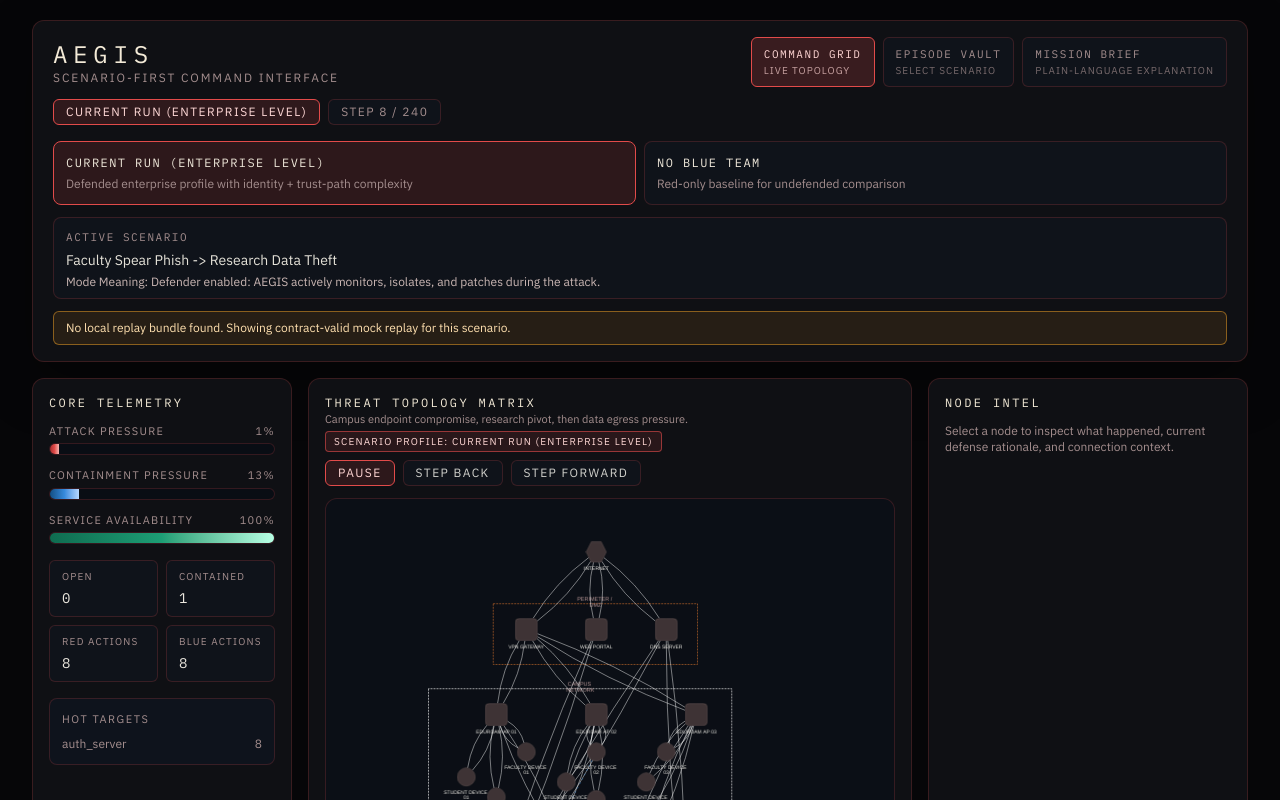
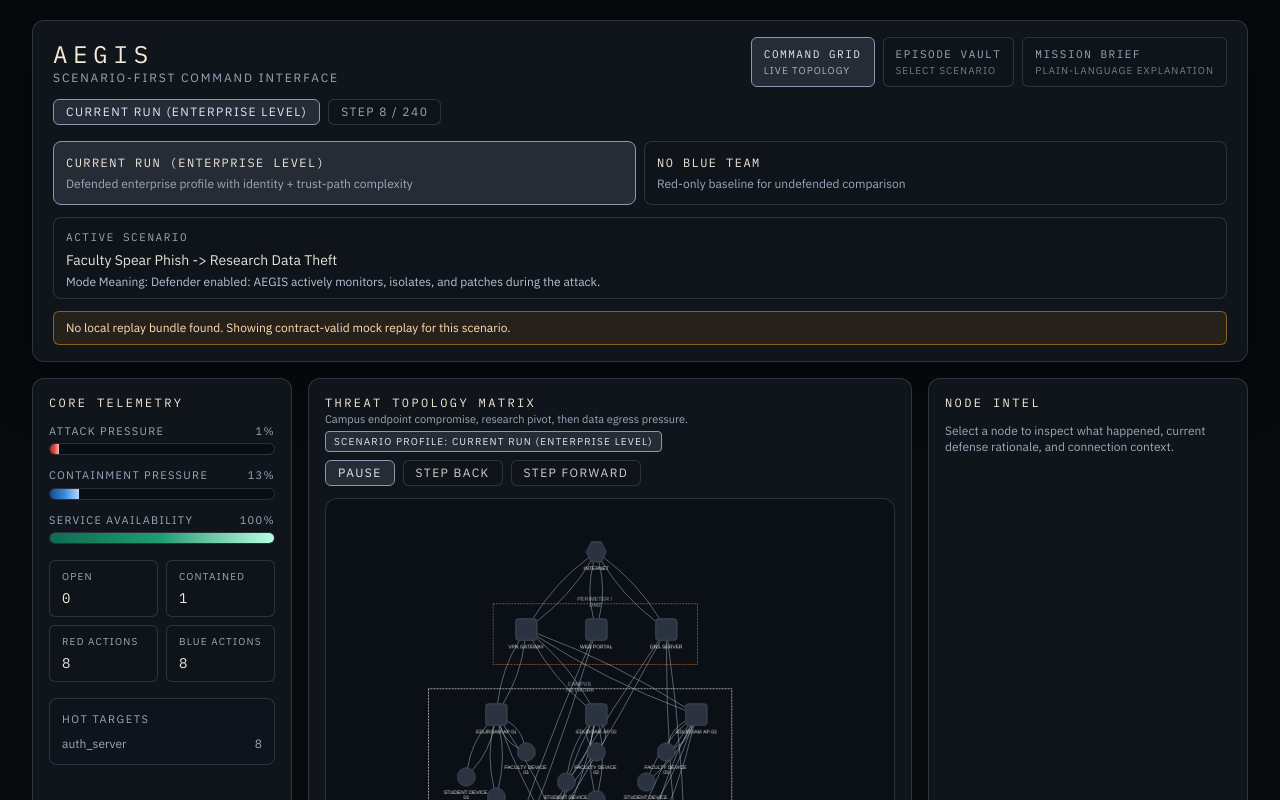
Before and after one commit to v1dit/aegis-demo-checkpoints, a Next.js app in the folder frontend/: page / in a window 1280 px wide. Shown: the top 800 px of the page. Built offline with nearby package versions, Linux system fonts and the light colour scheme.

Commit message:
style(frontend): shift chrome to graphite/steel and emphasize selected edge paths

```diff
--- a/frontend/src/app/globals.css
+++ b/frontend/src/app/globals.css
@@ -1,8 +1,8 @@
 @import "tailwindcss";
 
 :root {
-  --neutral: #403436;
-  --neutral-dim: #1a1416;
+  --neutral: #343840;
+  --neutral-dim: #171a1f;
   --green-monitor: #1d9e75;
   --amber-probe: #ef9f27;
   --red-compromise: #e24b4a;
@@ -10,11 +10,13 @@
   --red-glow: rgba(163, 45, 45, 0.5);
   --blue-defend: #378add;
   --blue-ring: #85b7eb;
-  --surface-primary: #060608;
-  --surface-card: #0f1014;
-  --border: rgba(226, 75, 74, 0.2);
+  --surface-primary: #07090d;
+  --surface-card: #10141b;
+  --border: rgba(144, 159, 184, 0.24);
   --text-primary: #efe8df;
-  --text-secondary: #a48e8e;
+  --text-secondary: #9ca8bb;
+  --steel-accent: #889ab2;
+  --steel-soft: rgba(136, 154, 178, 0.18);
 }
 
 @theme inline {
@@ -36,10 +38,10 @@ body {
 body {
   margin: 0;
   background:
-    radial-gradient(circle at 0% 0%, rgba(226, 75, 74, 0.18), transparent 34%),
-    radial-gradient(circle at 100% 10%, rgba(163, 45, 45, 0.2), transparent 38%),
-    radial-gradient(circle at 50% 120%, rgba(80, 24, 25, 0.28), transparent 54%),
-    linear-gradient(145deg, #050506 0%, #0a0a0d 46%, #120d10 100%);
+    radial-gradient(circle at 0% 0%, rgba(121, 140, 168, 0.16), transparent 34%),
+    radial-gradient(circle at 100% 10%, rgba(73, 88, 108, 0.2), transparent 38%),
+    radial-gradient(circle at 50% 120%, rgba(32, 38, 48, 0.35), transparent 54%),
+    linear-gradient(145deg, #07090d 0%, #0c1118 46%, #101722 100%);
   color: var(--text-primary);
   font-family: var(--font-body), sans-serif;
 }
@@ -64,8 +66,8 @@ input[type="range"]::-moz-range-thumb {
 @media (max-width: 1280px) {
   body {
     background:
-      radial-gradient(circle at 10% 0%, rgba(226, 75, 74, 0.14), transparent 36%),
-      radial-gradient(circle at 90% 0%, rgba(163, 45, 45, 0.16), transparent 34%),
-      linear-gradient(145deg, #050506 0%, #100d10 100%);
+      radial-gradient(circle at 10% 0%, rgba(121, 140, 168, 0.14), transparent 36%),
+      radial-gradient(circle at 90% 0%, rgba(73, 88, 108, 0.16), transparent 34%),
+      linear-gradient(145deg, #07090d 0%, #101722 100%);
   }
 }
--- a/frontend/src/app/page.tsx
+++ b/frontend/src/app/page.tsx
@@ -333,7 +333,7 @@ export default function Home() {
                   onClick={() => setTab(item.id)}
                   className={`rounded-md border px-3 py-2 text-left transition ${
                     tab === item.id
-                      ? "border-[#E24B4A] bg-[#E24B4A]/20 text-[#ffd6d4]"
+                      ? "border-[var(--steel-accent)] bg-[var(--steel-soft)] text-[#dde7f8]"
                       : "border-[var(--border)] bg-[#0f131a] text-[var(--text-secondary)]"
                   }`}
                 >
@@ -344,7 +344,7 @@ export default function Home() {
             </div>
 
             <div className="flex flex-wrap items-center gap-2 text-xs uppercase tracking-[0.12em]">
-              <span className="rounded-md border border-[#E24B4A] bg-[#E24B4A]/15 px-3 py-1 text-[#ffd9d7]">
+              <span className="rounded-md border border-[var(--steel-accent)] bg-[var(--steel-soft)] px-3 py-1 text-[#dde7f8]">
                 {statusLabel}
               </span>
               <span className="rounded-md border border-[var(--border)] bg-[#0f131a] px-3 py-1 text-[var(--text-secondary)]">
@@ -361,7 +361,7 @@ export default function Home() {
                 onClick={() => changeProfileMode(mode.id)}
                 className={`rounded-lg border px-3 py-3 text-left transition ${
                   selectedScenarioRun.profile_mode === mode.id
-                    ? "border-[#E24B4A] bg-[#E24B4A]/14"
+                    ? "border-[var(--steel-accent)] bg-[var(--steel-soft)]"
                     : "border-[var(--border)] bg-[#0f131a]"
                 }`}
               >
@@ -378,7 +378,7 @@ export default function Home() {
               Active Scenario
             </span>
             <div className="mt-1">{scenarioHeadline}</div>
-            <div className="mt-1 text-xs text-[#cbb7b4]">
+            <div className="mt-1 text-xs text-[#b6c2d7]">
               Mode Meaning: {modePlainLanguage(selectedScenarioRun.profile_mode)}
             </div>
           </div>
@@ -444,7 +444,7 @@ export default function Home() {
                       ? `Campaign stage ${campaignStage.stage_index + 1}/${CAMPAIGN_ALL_5.ordered_stages.length}: ${campaignStage.transition_label}`
                       : activeScenario?.expected_flow ?? "Live scenario topology playback"}
                   </p>
-                  <div className="mt-1 inline-flex rounded border border-[#E24B4A]/60 bg-[#E24B4A]/12 px-2 py-0.5 text-[10px] uppercase tracking-[0.12em] text-[#ffd8d5]">
+                  <div className="mt-1 inline-flex rounded border border-[var(--steel-accent)] bg-[var(--steel-soft)] px-2 py-0.5 text-[10px] uppercase tracking-[0.12em] text-[#dbe6f7]">
                     Scenario Profile: {activeModeLabel}
                   </div>
                 </div>
@@ -453,7 +453,7 @@ export default function Home() {
                   <button
                     type="button"
                     onClick={() => setIsPlaying((prev) => !prev)}
-                    className="rounded-md border border-[#E24B4A] bg-[#E24B4A]/14 px-3 py-1 text-xs uppercase tracking-[0.12em] text-[#ffd6d4]"
+                    className="rounded-md border border-[var(--steel-accent)] bg-[var(--steel-soft)] px-3 py-1 text-xs uppercase tracking-[0.12em] text-[#dde7f8]"
                   >
                     {isPlaying ? "Pause" : "Play"}
                   </button>
@@ -505,7 +505,7 @@ export default function Home() {
                       onClick={() => setSpeed(value)}
                       className={`rounded-md border px-2 py-1 text-[11px] uppercase tracking-[0.12em] ${
                         speed === value
-                          ? "border-[#E24B4A] bg-[#E24B4A]/18 text-[#ffd5d3]"
+                          ? "border-[var(--steel-accent)] bg-[var(--steel-soft)] text-[#dde7f8]"
                           : "border-[var(--border)] bg-[#0f131a] text-[var(--text-secondary)]"
                       }`}
                     >
@@ -532,7 +532,7 @@ export default function Home() {
                     <button
                       type="button"
                       onClick={() => setLogFilter(`node:${selectedNode.id}`)}
-                      className="rounded border border-[#E24B4A]/60 bg-[#E24B4A]/18 px-2 py-1 text-[10px] uppercase tracking-[0.12em] text-[#ffd4d2]"
+                      className="rounded border border-[var(--steel-accent)] bg-[var(--steel-soft)] px-2 py-1 text-[10px] uppercase tracking-[0.12em] text-[#dde7f8]"
                     >
                       Filter Log to Node
                     </button>
@@ -598,7 +598,7 @@ export default function Home() {
                   <article
                     key={scenario.id}
                     className={`rounded-lg border p-3 ${
-                      selected ? "border-[#E24B4A] bg-[#E24B4A]/12" : "border-[var(--border)] bg-[#0f131a]"
+                      selected ? "border-[var(--steel-accent)] bg-[var(--steel-soft)]" : "border-[var(--border)] bg-[#0f131a]"
                     }`}
                   >
                     <div className="flex flex-wrap items-start justify-between gap-3">
@@ -607,16 +607,16 @@ export default function Home() {
                         <p className="mt-1 text-xs text-[var(--text-secondary)]">{scenario.description}</p>
                         <div className="mt-2 text-[11px] text-[var(--text-secondary)]">Attack type: {scenario.attack_type}</div>
                         <div className="text-[11px] text-[var(--text-secondary)]">Severity profile: {scenario.severity_profile}</div>
-                        <div className="mt-1 text-[11px] text-[#d8beb8]">Flow: {scenario.expected_flow}</div>
+                        <div className="mt-1 text-[11px] text-[#c4cedd]">Flow: {scenario.expected_flow}</div>
                       </div>
                       <div className="flex items-center gap-2">
-                        <span className="rounded border border-[#A32D2D]/60 bg-[#A32D2D]/18 px-2 py-1 text-[10px] uppercase tracking-[0.12em] text-[#ffd7d4]">
+                        <span className="rounded border border-[var(--steel-accent)] bg-[var(--steel-soft)] px-2 py-1 text-[10px] uppercase tracking-[0.12em] text-[#dde7f8]">
                           Scenario
                         </span>
                         <button
                           type="button"
                           onClick={() => selectScenarioFromVault({ kind: "scenario", scenario_id: scenario.id })}
-                          className="rounded border border-[#E24B4A]/70 bg-[#E24B4A]/18 px-3 py-1 text-xs uppercase tracking-[0.12em] text-[#ffd4d1]"
+                          className="rounded border border-[var(--steel-accent)] bg-[var(--steel-soft)] px-3 py-1 text-xs uppercase tracking-[0.12em] text-[#dde7f8]"
                         >
                           Open in Dashboard
                         </button>
@@ -629,7 +629,7 @@ export default function Home() {
               <article
                 className={`rounded-lg border p-3 ${
                   selectedScenarioRun.selection.kind === "campaign"
-                    ? "border-[#E24B4A] bg-[#E24B4A]/12"
+                    ? "border-[var(--steel-accent)] bg-[var(--steel-soft)]"
                     : "border-[var(--border)] bg-[#0f131a]"
                 }`}
               >
@@ -647,13 +647,13 @@ export default function Home() {
                     </ul>
                   </div>
                   <div className="flex items-center gap-2">
-                    <span className="rounded border border-[#A32D2D]/60 bg-[#A32D2D]/18 px-2 py-1 text-[10px] uppercase tracking-[0.12em] text-[#ffd7d4]">
+                    <span className="rounded border border-[var(--steel-accent)] bg-[var(--steel-soft)] px-2 py-1 text-[10px] uppercase tracking-[0.12em] text-[#dde7f8]">
                       Campaign
                     </span>
                     <button
                       type="button"
                       onClick={() => selectScenarioFromVault({ kind: "campaign", campaign_id: "campaign_all_5" })}
-                      className="rounded border border-[#E24B4A]/70 bg-[#E24B4A]/18 px-3 py-1 text-xs uppercase tracking-[0.12em] text-[#ffd4d1]"
+                      className="rounded border border-[var(--steel-accent)] bg-[var(--steel-soft)] px-3 py-1 text-xs uppercase tracking-[0.12em] text-[#dde7f8]"
                     >
                       Open in Dashboard
                     </button>
@@ -670,7 +670,7 @@ export default function Home() {
             <p className="mt-2 text-sm text-[var(--text-secondary)]">
               Plain-language summary of what attack is active, how Aegis is defending, and why it matters.
             </p>
-            <div className="mt-2 inline-flex rounded border border-[#E24B4A]/60 bg-[#E24B4A]/12 px-2 py-0.5 text-[10px] uppercase tracking-[0.12em] text-[#ffd8d5]">
+            <div className="mt-2 inline-flex rounded border border-[var(--steel-accent)] bg-[var(--steel-soft)] px-2 py-0.5 text-[10px] uppercase tracking-[0.12em] text-[#dde7f8]">
               Scenario Profile: {activeModeLabel}
             </div>
 
@@ -731,7 +731,7 @@ export default function Home() {
                 <span className="rounded border border-[var(--border)] px-2 py-0.5 text-[var(--text-secondary)]">none</span>
               ) : (
                 <>
-                  <span className="rounded border border-[#E24B4A]/60 bg-[#E24B4A]/16 px-2 py-0.5 text-[#ffd8d5]">
+                  <span className="rounded border border-[var(--steel-accent)] bg-[var(--steel-soft)] px-2 py-0.5 text-[#dde7f8]">
                     {logFilter.replace("node:", "node ")}
                   </span>
                   <button
--- a/frontend/src/components/Graph.tsx
+++ b/frontend/src/components/Graph.tsx
@@ -33,6 +33,8 @@ const EDGE_STATE_CLASSES = [
   "edge-blocked",
 ];
 
+const EDGE_CONTEXT_CLASSES = ["edge-context-active", "edge-context-muted"];
+
 const ZONE_CLASSES: Record<string, string> = {
   zone_perimeter: "zone-perimeter",
   zone_campus: "zone-campus",
@@ -56,23 +58,23 @@ function stylesheet(): NonNullable<CytoscapeOptions["style"]> {
         "text-valign": "bottom",
         "text-margin-y": 8,
         "border-width": 1,
-        "border-color": "#6d5a59",
-        "background-color": "#3e3335",
+        "border-color": "#6b7688",
+        "background-color": "#2c3340",
       },
     },
     {
       selector: "node:parent",
       style: {
         "background-opacity": 0.08,
-        "background-color": "#140e10",
+        "background-color": "#121923",
         "border-width": 1.2,
         "border-style": "dashed",
-        "border-color": "rgba(210,92,92,0.25)",
+        "border-color": "rgba(136,154,178,0.34)",
         label: "data(label)",
         "text-valign": "top",
         "text-halign": "center",
         "font-size": 11,
-        color: "#b99898",
+        color: "#9ca8bb",
         "text-transform": "uppercase",
         "padding-top": "26px",
         "padding-bottom": "26px",
@@ -110,17 +112,17 @@ function stylesheet(): NonNullable<CytoscapeOptions["style"]> {
     },
     {
       selector: ".zone-admin",
-      style: { "border-color": "#378ADD" },
+      style: { "border-color": "#7b8ea8" },
     },
     {
       selector: ".zone-research",
-      style: { "border-color": "#965e5e" },
+      style: { "border-color": "#6a788f" },
     },
     {
       selector: ".state-neutral",
       style: {
-        "background-color": "#3e3335",
-        "border-color": "#6d5a59",
+        "background-color": "#2c3340",
+        "border-color": "#6b7688",
         "border-width": 1,
         "shadow-opacity": 0,
       },
@@ -128,7 +130,7 @@ function stylesheet(): NonNullable<CytoscapeOptions["style"]> {
     {
       selector: ".state-monitored",
       style: {
-        "background-color": "#3e3335",
+        "background-color": "#2c3340",
         "border-color": "#1D9E75",
         "border-width": 2,
       },
@@ -171,7 +173,7 @@ function stylesheet(): NonNullable<CytoscapeOptions["style"]> {
     {
       selector: ".state-patched",
       style: {
-        "background-color": "#3e3335",
+        "background-color": "#2c3340",
         "border-color": "#378ADD",
         "border-style": "dashed",
         "border-width": 1.5,
@@ -192,19 +194,19 @@ function stylesheet(): NonNullable<CytoscapeOptions["style"]> {
     {
       selector: "edge",
       style: {
-        width: 1,
-        "line-color": "rgba(255,255,255,0.08)",
+        width: 1.15,
+        "line-color": "rgba(193,206,226,0.24)",
         "curve-style": "bezier",
         "target-arrow-shape": "none",
-        opacity: 0.9,
+        opacity: 0.75,
       },
     },
     {
       selector: ".edge-normal",
       style: {
-        width: 1,
+        width: 1.15,
         "line-style": "solid",
-        "line-color": "rgba(255,255,255,0.08)",
+        "line-color": "rgba(193,206,226,0.24)",
       },
     },
     {
@@ -250,6 +252,22 @@ function stylesheet(): NonNullable<CytoscapeOptions["style"]> {
         "line-color": "#378ADD",
         "line-style": "dashed",
         "line-dash-pattern": [4, 6],
+      },
+    },
+    {
+      selector: ".edge-context-active",
+      style: {
+        opacity: 1,
+        "line-opacity": 1,
+        width: 2.6,
+        "z-index": 999,
+      },
+    },
+    {
+      selector: ".edge-context-muted",
+      style: {
+        opacity: 0.16,
+        "line-opacity": 0.16,
       },
     },
     {
@@ -558,8 +576,12 @@ export default function Graph({
     const cy = cyRef.current;
     if (!cy) return;
 
+    const focusNodeId = highlightedNodeId ?? selectedNodeId;
+
     cy.batch(() => {
       cy.nodes().removeClass("node-selected node-highlighted");
+      cy.edges().removeClass(EDGE_CONTEXT_CLASSES.join(" "));
+
       if (selectedNodeId) {
         const selected = cy.getElementById(selectedNodeId);
         if (selected.length) {
@@ -574,8 +596,20 @@ export default function Graph({
         const highlighted = cy.getElementById(highlightedNodeId);
         if (highlighted.length) highlighted.addClass("node-highlighted");
       }
+
+      if (focusNodeId) {
+        cy.edges().forEach((edge) => {
+          const source = String(edge.data("source"));
+          const target = String(edge.data("target"));
+          if (source === focusNodeId || target === focusNodeId) {
+            edge.addClass("edge-context-active");
+          } else {
+            edge.addClass("edge-context-muted");
+          }
+        });
+      }
     });
-  }, [selectedNodeId, highlightedNodeId]);
+  }, [selectedNodeId, highlightedNodeId, graphState]);
 
   const showLoadingState = !topology || !graphState;
   const showEmptyState = Boolean(topology && graphState && graphState.nodes.length === 0);
```
